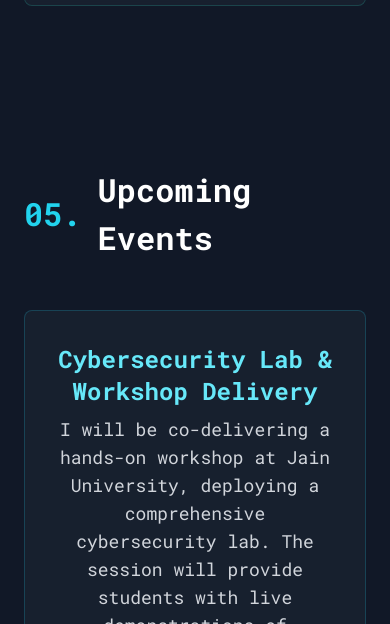
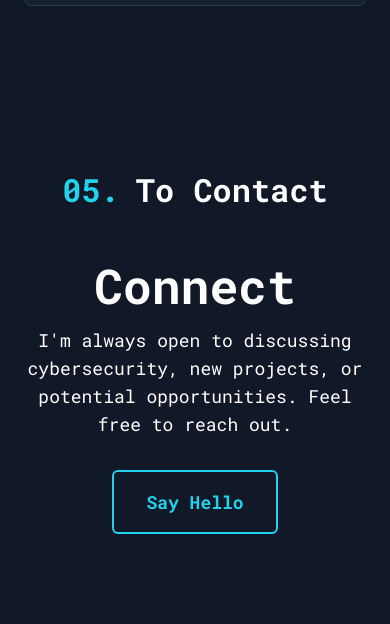
Before and after one commit to monika149/Portfolio, a plain HTML site: page index.html in a window 390 px wide. Shown: the part 7380-8004 px from the top of the page. Drawn offline with nearby package versions, Linux system fonts and the light colour scheme.

Commit message:
Updated upcoming events

```diff
--- a/index.html
+++ b/index.html
@@ -191,7 +191,7 @@
             </div>
         </section>
 
-        <section id="events" class="py-20 md:py-32 reveal">
+        <!-- <section id="events" class="py-20 md:py-32 reveal">
             <h2 class="section-title"><span class="text-cyan-400">05.</span> Upcoming Events</h2>
             <div class="bg-gray-800 bg-opacity-50 border border-cyan-400/20 rounded-lg p-8 max-w-4xl mx-auto text-center">
                 <h3 class="text-2xl font-bold text-cyan-300 mb-2">Cybersecurity Lab & Workshop Delivery</h3>
@@ -199,7 +199,7 @@
                     I will be co-delivering a hands-on workshop at Jain University, deploying a comprehensive cybersecurity lab.  The session will provide students with live demonstrations of scanning, exploitation, and forensic investigation across Red Team, Blue Team, and Digital Forensics environments.
                 </p>
             </div>
-        </section>
+        </section> -->
 
         <!-- <section id="interests" class="py-20 md:py-32 reveal">
             <h2 class="section-title"><span class="text-cyan-400">05.</span> Interests</h2>
@@ -213,7 +213,7 @@
         </section> -->
 
         <section id="contact" class="py-20 md:py-32 text-center reveal">
-            <h2 class="section-title justify-center"><span class="text-cyan-400">06.</span> To Contact</h2>
+            <h2 class="section-title justify-center"><span class="text-cyan-400">05.</span> To Contact</h2>
             <h3 class="text-5xl font-bold text-white mb-4">Connect</h3>
             <p class="max-w-xl mx-auto text-lg mb-8">
                 I'm always open to discussing cybersecurity, new projects, or potential opportunities. Feel free to reach out.
```
Also changed, not shown: blog.html (line endings or trailing spaces), matrix.js (line endings or trailing spaces), playground.js (line endings or trailing spaces), project-detail-image-security.html (line endings or trailing spaces), project-detail-microsoft-ai-hackathon.html (line endings or trailing spaces), project-detail-network-sniffer.html (line endings or trailing spaces), project-detail-secure-audit.html (line endings or trailing spaces), project-detail.html (line endings or trailing spaces), script.js (line endings or trailing spaces), style.css (line endings or trailing spaces).
